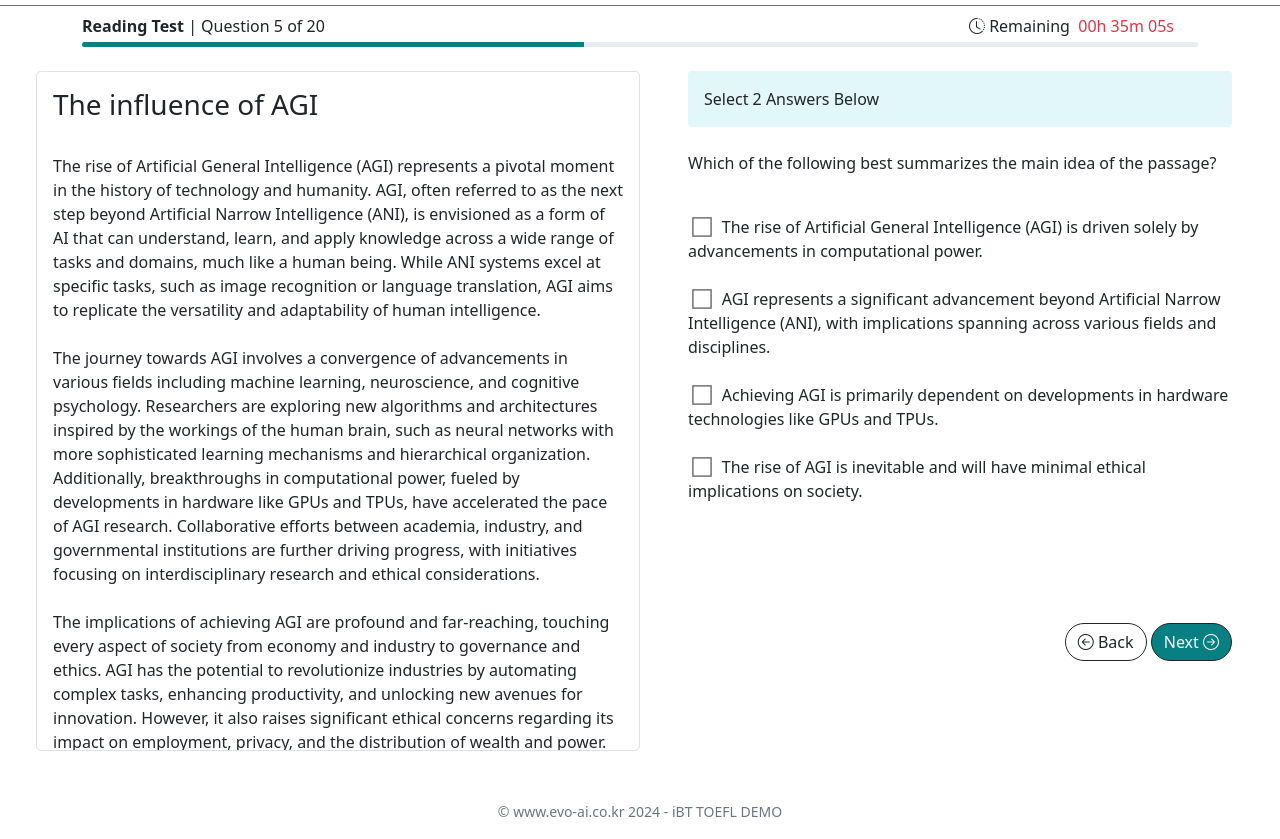
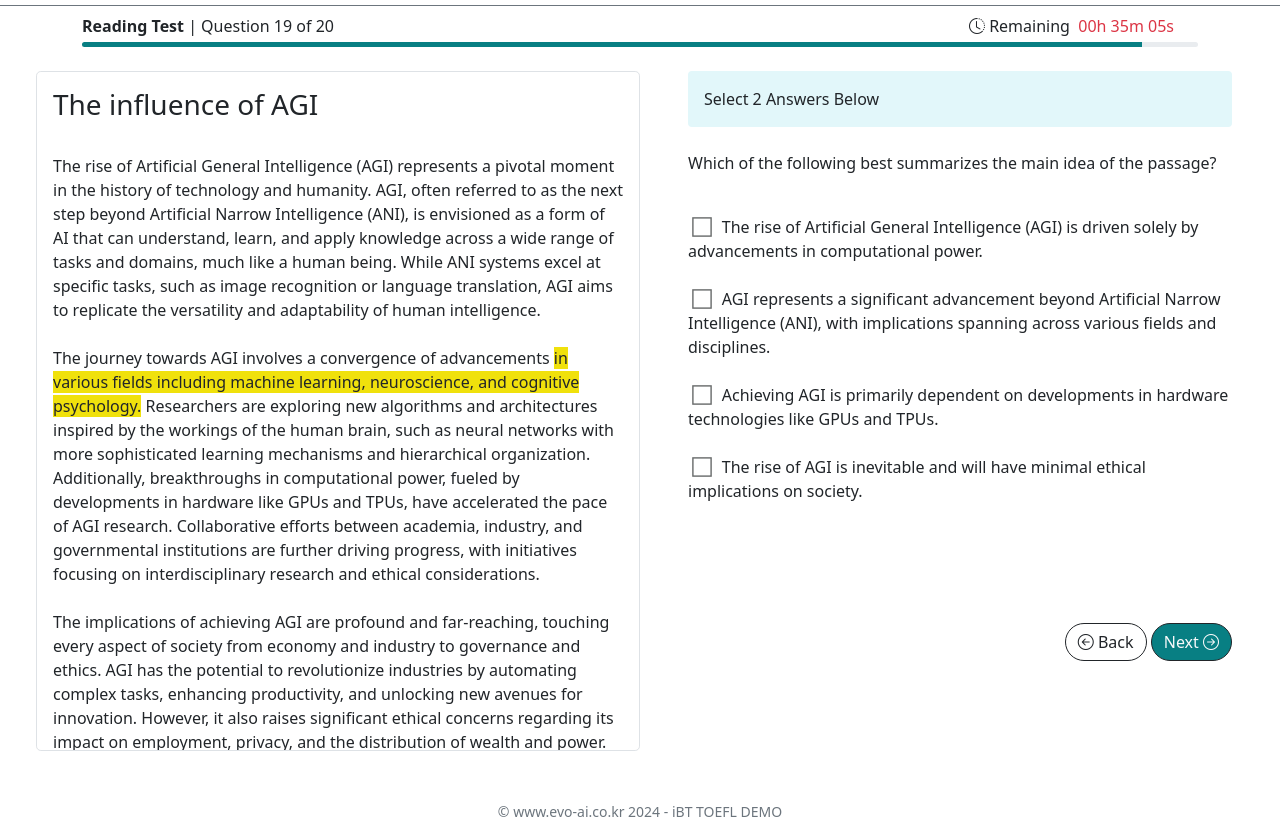
Before and after one commit to turbonium335i/evo3wstatic, a website: page toefl2.html in a window 1280 px wide. Shown: the part 68-907 px from the top of the page. Drawn offline with nearby package versions, Linux system fonts and the light colour scheme.

Commit message:
sample linked up with highlights

```diff
--- a/toefl2.html
+++ b/toefl2.html
@@ -85,7 +85,7 @@
     </nav>
     <div class="container my-2">
         <div class="d-flex justify-content-between mb-1">
-            <div> <span class="fw-bold">Reading Test</span> | Question 5 of 20 </div>
+            <div> <span class="fw-bold">Reading Test</span> | Question 19 of 20 </div>
             <div class="d-flex justify-content-end text-danger pe-4">
                 <span class="text-dark" onclick="timerFunction()" style="cursor: pointer;">
                     <i class="bi bi-clock-history timerOn" id="timer"></i> Remaining &nbsp;
@@ -96,7 +96,7 @@
 
 
         <div class="progress" style="height: 5px;">
-            <div class="progress-bar " role="progressbar" style="width: 45%;background-color: #087F83;"
+            <div class="progress-bar " role="progressbar" style="width: 95%; background-color: #087F83;"
                 aria-valuenow="25" aria-valuemin="0" aria-valuemax="100"></div>
         </div>
     </div>
@@ -120,8 +120,9 @@
                 recognition or language translation, AGI aims to replicate the versatility and adaptability of human
                 intelligence.
                 <br><br>
-                The journey towards AGI involves a convergence of advancements in various fields including machine
-                learning, neuroscience, and cognitive psychology. Researchers are exploring new algorithms and
+                The journey towards AGI involves a convergence of advancements <span style="background-color: #f0e10c">
+                    in various fields including machine learning, neuroscience, and cognitive psychology.</span>
+                Researchers are exploring new algorithms and
                 architectures inspired by the workings of the human brain, such as neural networks with more
                 sophisticated learning mechanisms and hierarchical organization. Additionally, breakthroughs in
                 computational power, fueled by developments in hardware like GPUs and TPUs, have accelerated the pace of
@@ -174,11 +175,11 @@
                 <br><br> <br><br>
                 <div class="text-end">
                     <button type="button" class="btn btn-outline-dark rounded-pill" id="backBtn"
-                        onclick="prevFunction()"><i class="bi bi-arrow-left-circle"></i>
+                        onclick="location.href='/toefl1.html'"><i class="bi bi-arrow-left-circle"></i>
                         Back
                     </button>
                     <button type="button" class="btn btn-outline-dark rounded-pill text-light" id="nextBtn"
-                        onclick="location.href='/toefl1.html'" style="background-color: #087F83;">Next <i
+                        onclick="location.href='/toefl.html'" style="background-color: #087F83;">Next <i
                             class="bi bi-arrow-right-circle"> </i></button>
                 </div>
                 <div class="text-end">
```
Also changed, not shown: toefl1.html (+1 -1 lines).
